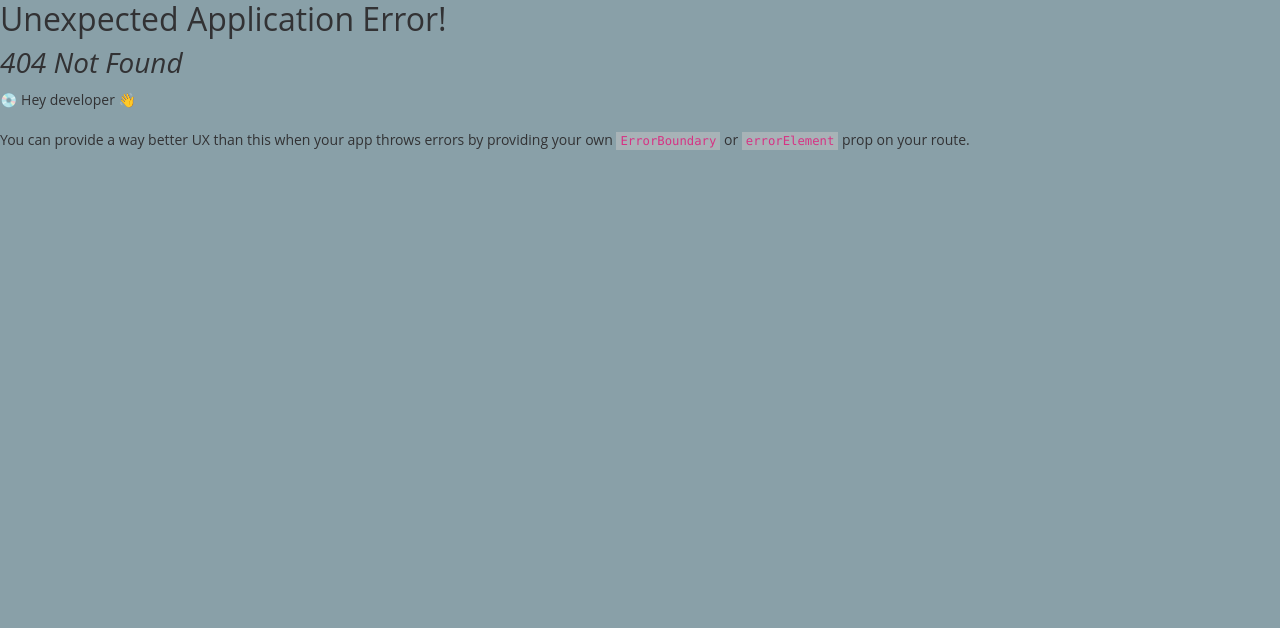
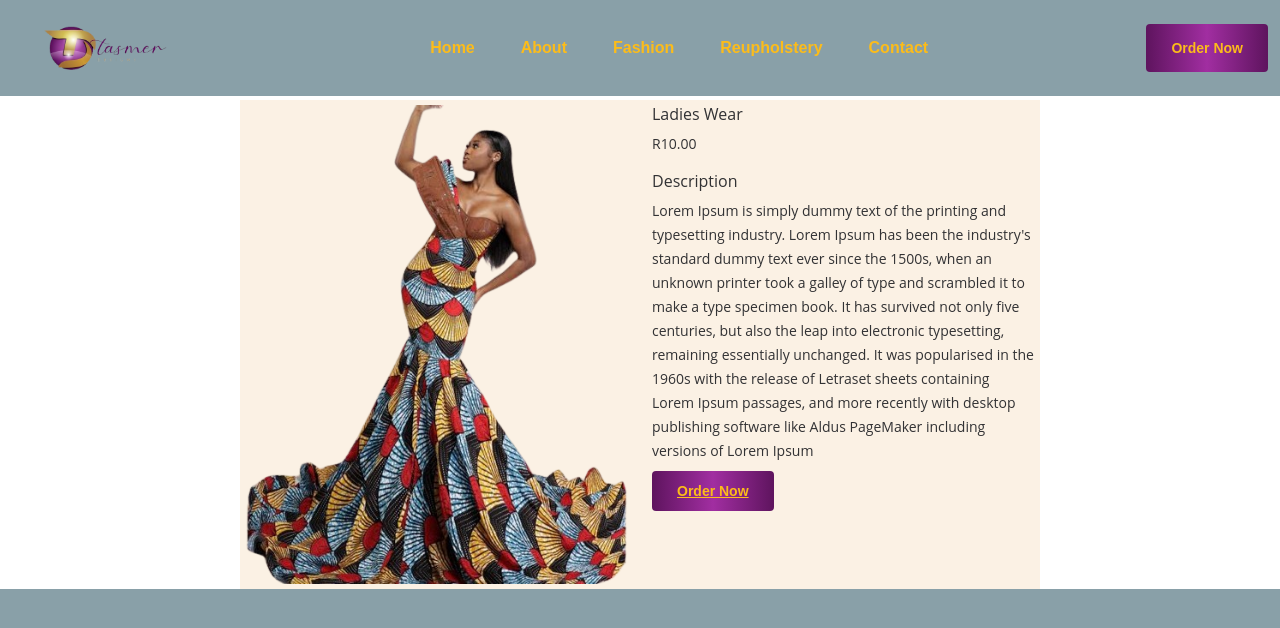
Before and after one commit to MosesChisz/Tasmer-designs, a React (Vite) app: page /fashiondetails/1 in a window 1280 px wide. Before the commit this address had no page. Shown: the top 628 px of the page. Built offline with nearby package versions, Linux system fonts and the light colour scheme.

Commit message:
commit all

```diff
--- a/src/App.jsx
+++ b/src/App.jsx
@@ -22,7 +22,7 @@ function App() {
         <Route path="/about" element={<About/>}></Route>
         <Route path="/fashion" element={<Fashion/>}></Route>
         <Route path="/reupholstery" element={<Reupholstery/>}></Route>
-        <Route path="/fashiondetails" element={<Fashiondetails/>}></Route>
+        <Route path="/fashiondetails/:id" element={<Fashiondetails/>}></Route>
         <Route path="/contact" element={<Contact/>}></Route>
         Reupholstery
       </Route>
--- a/src/components/common/Image.jsx
+++ b/src/components/common/Image.jsx
@@ -1,16 +1,51 @@
 import homeaboutbanner from "../../assets/aboutbanner02.png";
+import image02 from "../../assets/ank6.jpg";
+import image03 from "../../assets/wed3.jpg";
 const products = [
-
   {
     id: 1,
     image: homeaboutbanner,
     title: "Ladies Wear",
-    description: "Product 1",
+    description: "Lorem Ipsum is simply dummy text of the printing and typesetting industry. Lorem Ipsum has been the industry's standard dummy text ever since the 1500s, when an unknown printer took a galley of type and scrambled it to make a type specimen book. It has survived not only five centuries, but also the leap into electronic typesetting, remaining essentially unchanged. It was popularised in the 1960s with the release of Letraset sheets containing Lorem Ipsum passages, and more recently with desktop publishing software like Aldus PageMaker including versions of Lorem Ipsum",
     price: 10,
   },
 
-  { id: 2, image: "image2.jpg",title: "Men Wear", description: "Men African Attire jsaguvf uiwqhdiewj ", price: 150 },
-  { id: 3, image: "image3.jpg", description: "Product 3", price: 30 },
+  {
+    id: 2,
+    image: image02,
+    title: "African Attire",
+    description:
+      "Lorem Ipsum is simply dummy text of the printing and typesetting industry. Lorem Ipsum has been the industry's standard dummy text ever since the 1500s, when an unknown printer took a galley of type and scrambled it to make a type specimen book. It has survived not only five centuries, but also the leap into electronic typesetting, remaining essentially unchanged. It was popularised in the 1960s with the release of Letraset sheets containing Lorem Ipsum passages, and more recently with desktop publishing software like Aldus PageMaker including versions of Lorem Ipsum",
+    price: 150,
+  },
+  {
+    id: 3,
+    image: image03,
+    title: "Morden Wedding",
+    description: "Lorem Ipsum is simply dummy text of the printing and typesetting industry. Lorem Ipsum has been the industry's standard dummy text ever since the 1500s, when an unknown printer took a galley of type and scrambled it to make a type specimen book. It has survived not only five centuries, but also the leap into electronic typesetting, remaining essentially unchanged. It was popularised in the 1960s with the release of Letraset sheets containing Lorem Ipsum passages, and more recently with desktop publishing software like Aldus PageMaker including versions of Lorem Ipsum",
+    price: 30,
+  },
+  {
+    id: 3,
+    image: image03,
+    title: "Morden Wedding",
+    description: "Lorem Ipsum is simply dummy text of the printing and typesetting industry. Lorem Ipsum has been the industry's standard dummy text ever since the 1500s, when an unknown printer took a galley of type and scrambled it to make a type specimen book. It has survived not only five centuries, but also the leap into electronic typesetting, remaining essentially unchanged. It was popularised in the 1960s with the release of Letraset sheets containing Lorem Ipsum passages, and more recently with desktop publishing software like Aldus PageMaker including versions of Lorem Ipsum",
+    price: 30,
+  },
+  {
+    id: 3,
+    image: image03,
+    title: "Morden Wedding",
+    description: "Lorem Ipsum is simply dummy text of the printing and typesetting industry. Lorem Ipsum has been the industry's standard dummy text ever since the 1500s, when an unknown printer took a galley of type and scrambled it to make a type specimen book. It has survived not only five centuries, but also the leap into electronic typesetting, remaining essentially unchanged. It was popularised in the 1960s with the release of Letraset sheets containing Lorem Ipsum passages, and more recently with desktop publishing software like Aldus PageMaker including versions of Lorem Ipsum",
+    price: 30,
+  },
+  {
+    id: 3,
+    image: image03,
+    title: "Morden Wedding",
+    description: "Lorem Ipsum is simply dummy text of the printing and typesetting industry. Lorem Ipsum has been the industry's standard dummy text ever since the 1500s, when an unknown printer took a galley of type and scrambled it to make a type specimen book. It has survived not only five centuries, but also the leap into electronic typesetting, remaining essentially unchanged. It was popularised in the 1960s with the release of Letraset sheets containing Lorem Ipsum passages, and more recently with desktop publishing software like Aldus PageMaker including versions of Lorem Ipsum",
+    price: 30,
+  },
 ];
 
 export default products;
--- a/src/pages/fashion/Fashion.jsx
+++ b/src/pages/fashion/Fashion.jsx
@@ -93,9 +93,12 @@ function Fashion() {
                   <p>R{product.price.toFixed(2)}</p>
                   <div id="fashionCardBtn">
                     <button id="fashionCardBtnA">Order Now</button>
-                    <button id="fashionCardBtnB"  onClick={() => {
-                navigate("/fashiondetails");
-              }}>
+                    <button
+                      id="fashionCardBtnB"
+                      onClick={() => {
+                        navigate(`/fashiondetails/${product.id}`);
+                      }}
+                    >
                       View Details <GoArrowRight />
                     </button>
                   </div>
@@ -104,111 +107,6 @@ function Fashion() {
             </div>
           ))}
 
-          {/*
-          <div class="col-lg-4 col-md-4">
-            <div id="fashionCard">
-              <img src={homebanner} alt="" />
-              <h6>Ladies African Attire</h6>
-              <p>R140.50</p>
-              <div id="fashionCardBtn">
-                <button id="fashionCardBtnA">Order Now</button>
-                <button id="fashionCardBtnB">
-                  View Details <GoArrowRight />
-                </button>
-              </div>
-            </div>
-          </div>
-          <div class="col-lg-4 col-md-4">
-            <div id="fashionCard">
-              <img src={homebanner} alt="" />
-              <h6>Ladies African Attire</h6>
-              <p>R140.50</p>
-              <div id="fashionCardBtn">
-                <button id="fashionCardBtnA">Order Now</button>
-                <button id="fashionCardBtnB">
-                  View Details <GoArrowRight />
-                </button>
-              </div>
-            </div>
-          </div>
-          <div class="col-lg-4 col-md-4">
-            <div id="fashionCard">
-              <img src={homebanner} alt="" />
-              <h6>Ladies African Attire</h6>
-              <p>R140.50</p>
-              <div id="fashionCardBtn">
-                <button id="fashionCardBtnA">Order Now</button>
-                <button id="fashionCardBtnB">
-                  View Details <GoArrowRight />
-                </button>
-              </div>
-            </div>
-          </div>
-          <div class="col-lg-4 col-md-4">
-            <div id="fashionCard">
-              <img src={homebanner} alt="" />
-              <h6>Ladies African Attire</h6>
-              <p>R140.50</p>
-              <div id="fashionCardBtn">
-                <button id="fashionCardBtnA">Order Now</button>
-                <button id="fashionCardBtnB">
-                  View Details <GoArrowRight />
-                </button>
-              </div>
-            </div>
-          </div>
-          <div class="col-lg-4 col-md-4">
-            <div id="fashionCard">
-              <img src={homebanner} alt="" />
-              <h6>Ladies African Attire</h6>
-              <p>R140.50</p>
-              <div id="fashionCardBtn">
-                <button id="fashionCardBtnA">Order Now</button>
-                <button id="fashionCardBtnB">
-                  View Details <GoArrowRight />
-                </button>
-              </div>
-            </div>
-          </div>
-          <div class="col-lg-4 col-md-4">
-            <div id="fashionCard">
-              <img src={homebanner} alt="" />
-              <h6>Ladies African Attire</h6>
-              <p>R140.50</p>
-              <div id="fashionCardBtn">
-                <button id="fashionCardBtnA">Order Now</button>
-                <button id="fashionCardBtnB">
-                  View Details <GoArrowRight />
-                </button>
-              </div>
-            </div>
-          </div>
-          <div class="col-lg-4 col-md-4">
-            <div id="fashionCard">
-              <img src={homebanner} alt="" />
-              <h6>Ladies African Attire</h6>
-              <p>R140.50</p>
-              <div id="fashionCardBtn">
-                <button id="fashionCardBtnA">Order Now</button>
-                <button id="fashionCardBtnB">
-                  View Details <GoArrowRight />
-                </button>
-              </div>
-            </div>
-          </div>
-          <div class="col-lg-4 col-md-4">
-            <div id="fashionCard">
-              <img src={homebanner} alt="" />
-              <h6>Ladies African Attire</h6>
-              <p>R140.50</p>
-              <div id="fashionCardBtn">
-                <button id="fashionCardBtnA">Order Now</button>
-                <button id="fashionCardBtnB">
-                  View Details <GoArrowRight />
-                </button>
-              </div>
-            </div>
-          </div> */}
         </div>
       </div>
       <Footer />
--- a/src/pages/fashion/Fashiondetails.jsx
+++ b/src/pages/fashion/Fashiondetails.jsx
@@ -1,34 +1,32 @@
 import React from "react";
-import homeaboutbanner from "../../assets/aboutbanner02.png";
+import { useParams } from "react-router-dom";
+import products from "../../components/common/Image";
 
 function Fashiondetails() {
+  const { id } = useParams();
+  const product = products.find((product) => product.id === parseInt(id));
+
+  if (!product) {
+    return <div>Product not found</div>;
+  }
+
+  const { title, price, description, image } = product;
+
   return (
     <div className="container-fluid" id="theFashionDetailePage">
       <div id="theFashionDetailePageBox">
         <div class="row">
           <div class="col-lg-6 col-md-4">
             <div id="theFashionDetailePageImg">
-              <img src={homeaboutbanner} alt="" />
+              <img src={image} alt={name} />
             </div>
           </div>
           <div class="col-lg-6 col-md-4">
             <div id="fashionCard33">
-              <h6>Women Dress, African Attire</h6>
-
-              <p>R140.60</p>
-
+              <h6>{title}</h6>
+              <p>R{price.toFixed(2)}</p>
               <h6>Description</h6>
-              <p>
-                Lorem Ipsum is simply dummy text of the printing and typesetting
-                industry. Lorem Ipsum has been the industry's standard dummy
-                text ever since the 1500s, when an unknown printer took a galley
-                of type and scrambled it to make a type specimen book. It has
-                survived not only five centuries, but also the leap into
-                electronic typesetting, remaining essentially unchanged. It was
-                popularised in the 1960s with the release of Letraset sheets
-                containing Lorem Ipsum passages, and more recently with desktop
-                publishing software like Aldus
-              </p>
+              <p>{description}</p>
               <a href="https://wa.me/+27659872956">Order Now</a>
             </div>
           </div>
```
